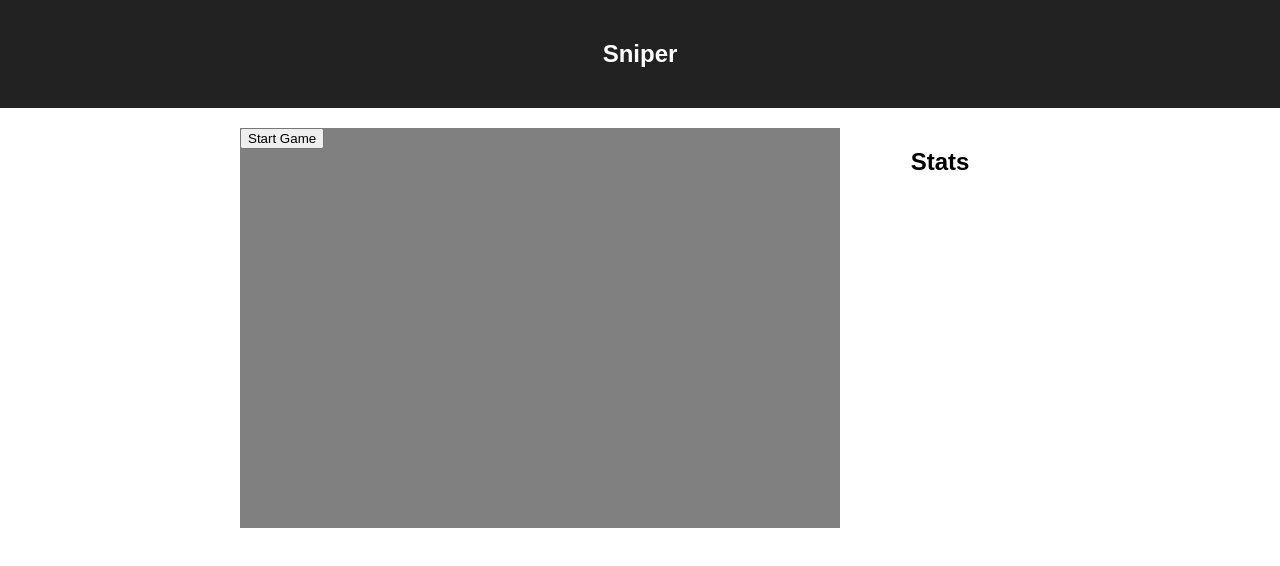
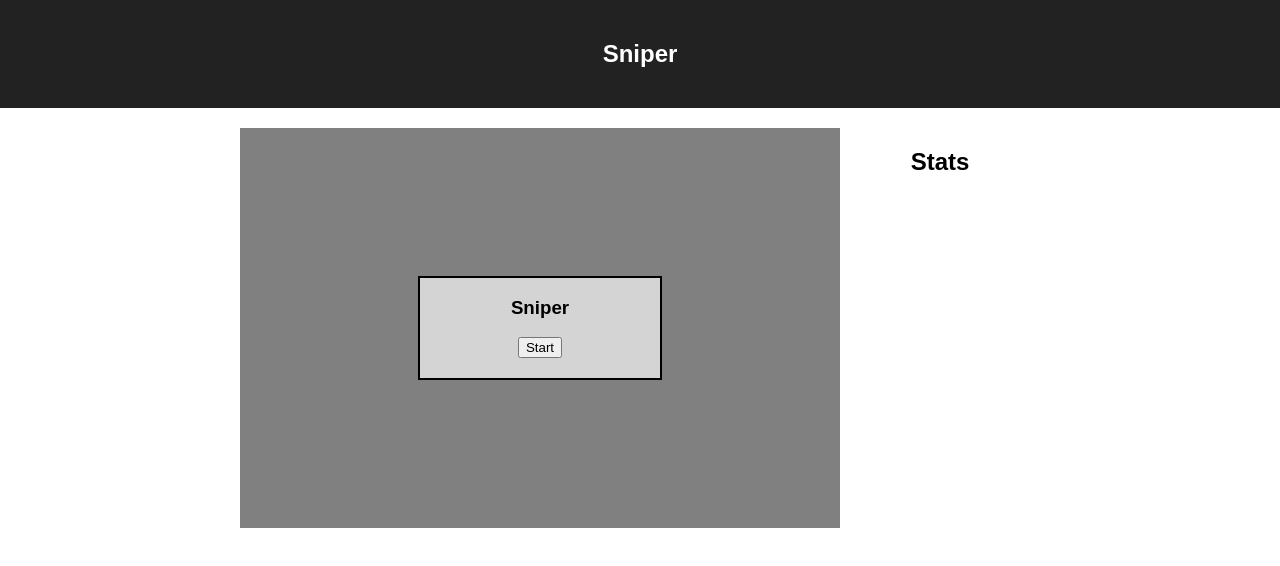
Before and after one commit to whitcik/sniper, a React app: page / in a window 1280 px wide. Shown: the top 566 px of the page. Built offline with nearby package versions, Linux system fonts and the light colour scheme.

Commit message:
Add StarStatsBox

```diff
--- a/package.json
+++ b/package.json
@@ -3,6 +3,7 @@
   "version": "0.1.0",
   "private": true,
   "dependencies": {
+    "classnames": "^2.2.5",
     "react": "^15.5.4",
     "react-dom": "^15.5.4",
     "react-redux": "^5.0.4",
--- a/src/game/Game.js
+++ b/src/game/Game.js
@@ -6,6 +6,7 @@ import { startGame, shot, stopGame } from '../actions/gameActions';
 import './game.scss';
 import Target from './Target';
 import GameStats from './GameStats';
+import StartGameModal from './StartGameModal';
 
 
 class Game extends PureComponent {
@@ -42,7 +43,7 @@ class Game extends PureComponent {
     return (
       <div className="game-container clearfix" style={{width: GAME_WIDTH + STATS_WIDTH}}>
         <div id="game-map" style={{width: GAME_WIDTH, height: GAME_HEIGHT}}>
-          {!isGameStarted && <button onClick={this.handleStart}>Start Game</button>}
+          {!isGameStarted && <StartGameModal reactionTimes={reactionTimes} handleStart={this.handleStart} />}
           {isGameStarted && <Target handleShot={this.handleShot} />}
         </div>
         <GameStats reactionTimes={reactionTimes} />
--- a/src/game/GameStats.js
+++ b/src/game/GameStats.js
@@ -14,7 +14,7 @@ export default class GameStats extends PureComponent {
 
     return (
       <div className="game-stats" style={{width: STATS_WIDTH}}>
-        <h2 className="header-stats">Stats</h2>
+        <h2 className="game-stats__header">Stats</h2>
         <ol>
           {this.generateElements()}
         </ol>
--- /dev/null
+++ b/src/game/StartGameModal.js
@@ -0,0 +1,34 @@
+import React, { PureComponent } from 'react';
+import classNames from 'classnames';
+import StartStatsBox from './StartStatsBox';
+import _ from 'lodash';
+
+export default class StartGameModal extends PureComponent {
+
+  isStatsBox() {
+    const { reactionTimes } = this.props;
+    return !!reactionTimes.length
+  }
+
+  getBestReaction() {
+    const { reactionTimes } = this.props;
+    return _.min(reactionTimes);
+  }
+
+  getAverage() {
+    const { reactionTimes } = this.props;
+    return _.sum(reactionTimes) / reactionTimes.length;
+  }
+
+  render() {
+    const isStatsBox = this.isStatsBox();
+
+    return (
+      <div className={classNames('start-game-modal', {'start-game-modal--stats': isStatsBox})}>
+        <h3>Sniper</h3>
+        {isStatsBox && <StartStatsBox best={this.getBestReaction()} average={this.getAverage()} />}
+        <button onClick={this.props.handleStart}>Start</button>
+      </div>
+    );
+  }
+}
--- /dev/null
+++ b/src/game/StartStatsBox.js
@@ -0,0 +1,12 @@
+import React from 'react';
+
+const StartStatsBox =({average, best}) => {
+  return (
+    <div className='start-game-modal__stats-box'>
+      <div>best: {best}</div>
+      <div>average: {average}</div>
+    </div>
+  );
+}
+
+export default StartStatsBox;
--- a/src/game/game.scss
+++ b/src/game/game.scss
@@ -13,8 +13,25 @@
   }
   .game-stats{
     float: left;
-    .header-stats{
+    .game-stats__header{
       text-align: center;
     }
   }
 }
+
+.start-game-modal{
+  position: absolute;
+  width: 40%;
+  height: 100px;
+  left: 0px;
+  right: 0px;
+  top: 0px;
+  bottom: 0px;
+  margin: auto;
+  text-align: center;
+  background-color: rgba(255, 255, 255, 0.66);
+  border: solid 2px #000;
+  &--stats{
+    height: 80%;
+  }
+}
```
